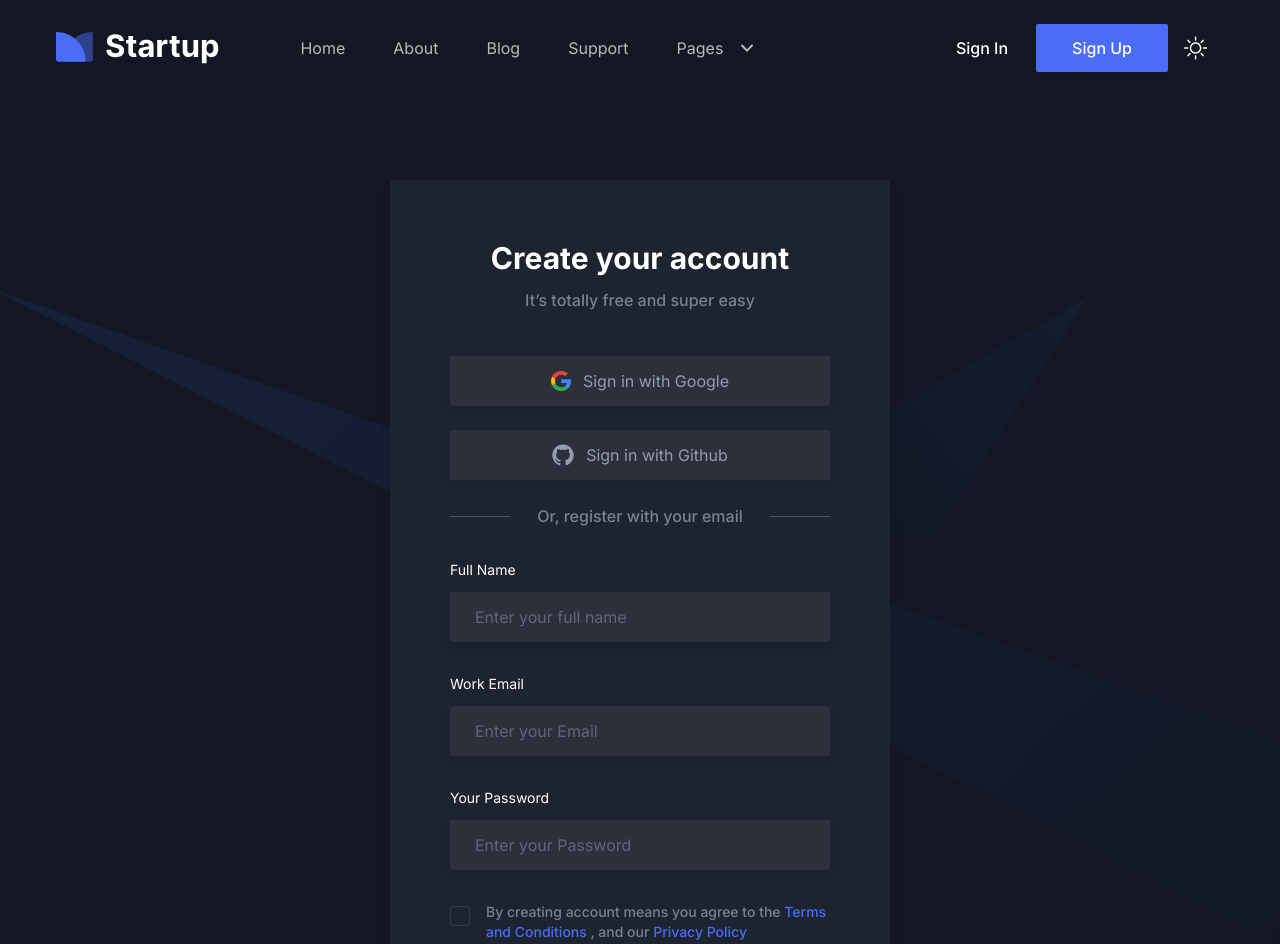
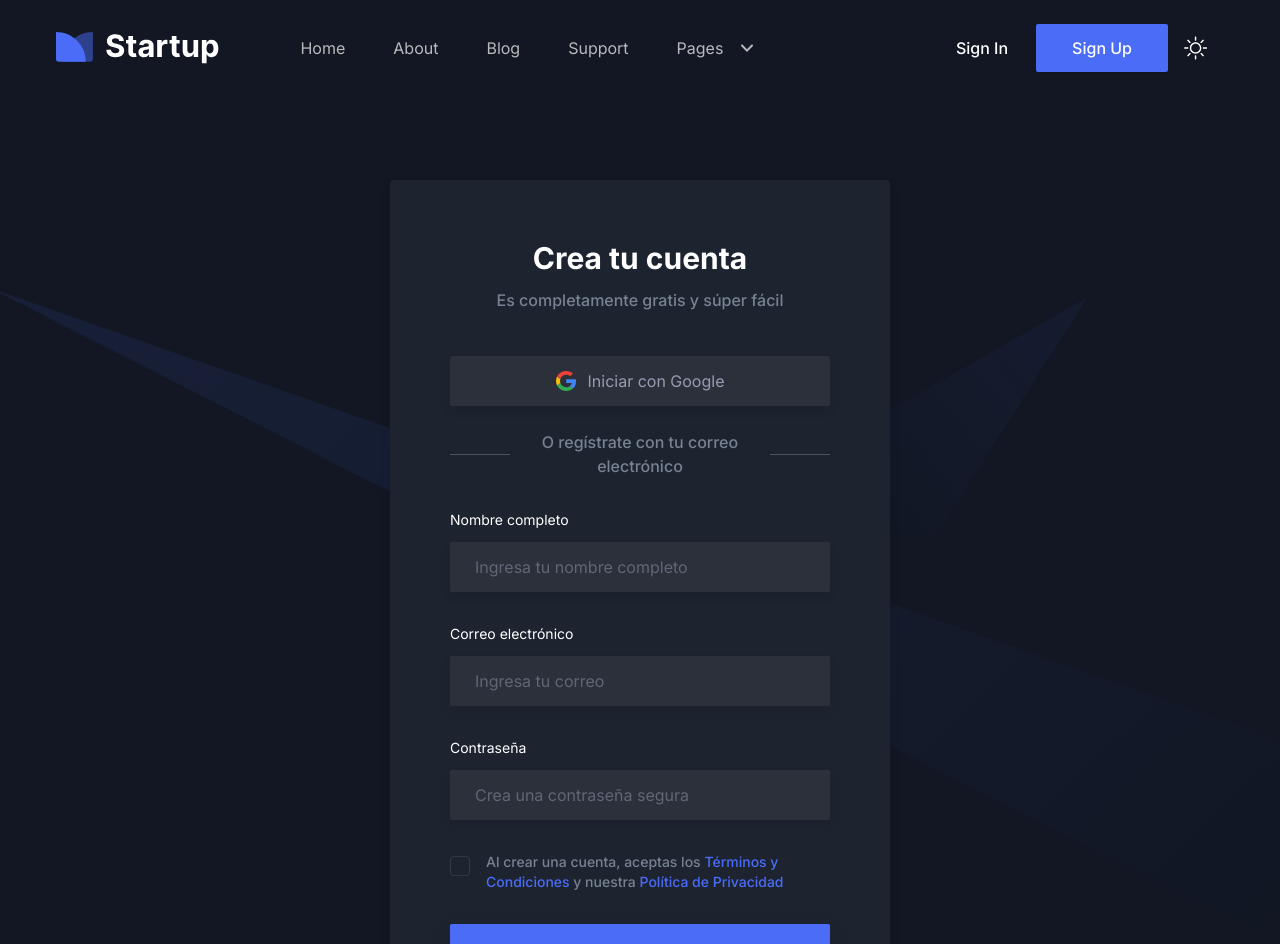
Before and after one commit to agus022/frontend_aliairways, a Next.js app: page /signup in a window 1280 px wide. Shown: the top 944 px of the page. Built offline with nearby package versions, Linux system fonts and the light colour scheme.

Commit message:
translate Sign Up page text to Spanish

```diff
--- a/src/app/signin/page.tsx
+++ b/src/app/signin/page.tsx
@@ -77,7 +77,7 @@ const SigninPage = () => {
                     <input
                       type="email"
                       name="email"
-                      placeholder="Enter your Email"
+                      placeholder="Ingresa tu correo electrónico"
                       className="border-stroke dark:text-body-color-dark dark:shadow-two text-body-color focus:border-primary dark:focus:border-primary w-full rounded-xs border bg-[#f8f8f8] px-6 py-3 text-base outline-hidden transition-all duration-300 dark:border-transparent dark:bg-[#2C303B] dark:focus:shadow-none"
                     />
                   </div>
@@ -91,7 +91,7 @@ const SigninPage = () => {
                     <input
                       type="password"
                       name="password"
-                      placeholder="Enter your Password"
+                      placeholder="Ingresa tu contraseña"
                       className="border-stroke dark:text-body-color-dark dark:shadow-two text-body-color focus:border-primary dark:focus:border-primary w-full rounded-xs border bg-[#f8f8f8] px-6 py-3 text-base outline-hidden transition-all duration-300 dark:border-transparent dark:bg-[#2C303B] dark:focus:shadow-none"
                     />
                   </div>
--- a/src/app/signup/page.tsx
+++ b/src/app/signup/page.tsx
@@ -3,9 +3,9 @@ import Link from "next/link";
 import { Metadata } from "next";
 
 export const metadata: Metadata = {
-  title: "Sign Up Page | Free Next.js Template for Startup and SaaS",
-  description: "This is Sign Up Page for Startup Nextjs Template",
-  // other metadata
+  title: "Página de Registro | Plantilla gratuita de Next.js para Startups y SaaS",
+  description: "Esta es la página de registro para la plantilla Startup Next.js",
+  // otros metadatos
 };
 
 const SignupPage = () => {
@@ -17,10 +17,10 @@ const SignupPage = () => {
             <div className="w-full px-4">
               <div className="shadow-three dark:bg-dark mx-auto max-w-[500px] rounded-sm bg-white px-6 py-10 sm:p-[60px]">
                 <h3 className="mb-3 text-center text-2xl font-bold text-black sm:text-3xl dark:text-white">
-                  Create your account
+                Crea tu cuenta
                 </h3>
                 <p className="text-body-color mb-11 text-center text-base font-medium">
-                  It’s totally free and super easy
+                Es completamente gratis y súper fácil
                 </p>
                 <button className="border-stroke dark:text-body-color-dark dark:shadow-two text-body-color hover:border-primary hover:bg-primary/5 hover:text-primary dark:hover:border-primary dark:hover:bg-primary/5 dark:hover:text-primary mb-6 flex w-full items-center justify-center rounded-xs border bg-[#f8f8f8] px-6 py-3 text-base outline-hidden transition-all duration-300 dark:border-transparent dark:bg-[#2C303B] dark:hover:shadow-none">
                   <span className="mr-3">
@@ -56,27 +56,13 @@ const SignupPage = () => {
                       </defs>
                     </svg>
                   </span>
-                  Sign in with Google
+                  Iniciar con Google
                 </button>
 
-                <button className="border-stroke dark:text-body-color-dark dark:shadow-two text-body-color hover:border-primary hover:bg-primary/5 hover:text-primary dark:hover:border-primary dark:hover:bg-primary/5 dark:hover:text-primary mb-6 flex w-full items-center justify-center rounded-xs border bg-[#f8f8f8] px-6 py-3 text-base outline-hidden transition-all duration-300 dark:border-transparent dark:bg-[#2C303B] dark:hover:shadow-none">
-                  <span className="mr-3">
-                    <svg
-                      fill="currentColor"
-                      width="22"
-                      height="22"
-                      viewBox="0 0 64 64"
-                      xmlns="http://www.w3.org/2000/svg"
-                    >
-                      <path d="M32 1.7998C15 1.7998 1 15.5998 1 32.7998C1 46.3998 9.9 57.9998 22.3 62.1998C23.9 62.4998 24.4 61.4998 24.4 60.7998C24.4 60.0998 24.4 58.0998 24.3 55.3998C15.7 57.3998 13.9 51.1998 13.9 51.1998C12.5 47.6998 10.4 46.6998 10.4 46.6998C7.6 44.6998 10.5 44.6998 10.5 44.6998C13.6 44.7998 15.3 47.8998 15.3 47.8998C18 52.6998 22.6 51.2998 24.3 50.3998C24.6 48.3998 25.4 46.9998 26.3 46.1998C19.5 45.4998 12.2 42.7998 12.2 30.9998C12.2 27.5998 13.5 24.8998 15.4 22.7998C15.1 22.0998 14 18.8998 15.7 14.5998C15.7 14.5998 18.4 13.7998 24.3 17.7998C26.8 17.0998 29.4 16.6998 32.1 16.6998C34.8 16.6998 37.5 16.9998 39.9 17.7998C45.8 13.8998 48.4 14.5998 48.4 14.5998C50.1 18.7998 49.1 22.0998 48.7 22.7998C50.7 24.8998 51.9 27.6998 51.9 30.9998C51.9 42.7998 44.6 45.4998 37.8 46.1998C38.9 47.1998 39.9 49.1998 39.9 51.9998C39.9 56.1998 39.8 59.4998 39.8 60.4998C39.8 61.2998 40.4 62.1998 41.9 61.8998C54.1 57.7998 63 46.2998 63 32.5998C62.9 15.5998 49 1.7998 32 1.7998Z" />
-                    </svg>
-                  </span>
-                  Sign in with Github
-                </button>
                 <div className="mb-8 flex items-center justify-center">
                   <span className="bg-body-color/50 hidden h-[1px] w-full max-w-[60px] sm:block"></span>
                   <p className="text-body-color w-full px-5 text-center text-base font-medium">
-                    Or, register with your email
+                  O regístrate con tu correo electrónico
                   </p>
                   <span className="bg-body-color/50 hidden h-[1px] w-full max-w-[60px] sm:block"></span>
                 </div>
@@ -87,12 +73,12 @@ const SignupPage = () => {
                       className="text-dark mb-3 block text-sm dark:text-white"
                     >
                       {" "}
-                      Full Name{" "}
+                      Nombre completo{" "}
                     </label>
                     <input
                       type="text"
                       name="name"
-                      placeholder="Enter your full name"
+                      placeholder="Ingresa tu nombre completo"
                       className="border-stroke dark:text-body-color-dark dark:shadow-two text-body-color focus:border-primary dark:focus:border-primary w-full rounded-xs border bg-[#f8f8f8] px-6 py-3 text-base outline-hidden transition-all duration-300 dark:border-transparent dark:bg-[#2C303B] dark:focus:shadow-none"
                     />
                   </div>
@@ -102,12 +88,12 @@ const SignupPage = () => {
                       className="text-dark mb-3 block text-sm dark:text-white"
                     >
                       {" "}
-                      Work Email{" "}
+                      Correo electrónico{" "}
                     </label>
                     <input
                       type="email"
                       name="email"
-                      placeholder="Enter your Email"
+                      placeholder="Ingresa tu correo"
                       className="border-stroke dark:text-body-color-dark dark:shadow-two text-body-color focus:border-primary dark:focus:border-primary w-full rounded-xs border bg-[#f8f8f8] px-6 py-3 text-base outline-hidden transition-all duration-300 dark:border-transparent dark:bg-[#2C303B] dark:focus:shadow-none"
                     />
                   </div>
@@ -117,12 +103,12 @@ const SignupPage = () => {
                       className="text-dark mb-3 block text-sm dark:text-white"
                     >
                       {" "}
-                      Your Password{" "}
+                      Contraseña{" "}
                     </label>
                     <input
                       type="password"
                       name="password"
-                      placeholder="Enter your Password"
+                      placeholder="Crea una contraseña segura"
                       className="border-stroke dark:text-body-color-dark dark:shadow-two text-body-color focus:border-primary dark:focus:border-primary w-full rounded-xs border bg-[#f8f8f8] px-6 py-3 text-base outline-hidden transition-all duration-300 dark:border-transparent dark:bg-[#2C303B] dark:focus:shadow-none"
                     />
                   </div>
@@ -157,29 +143,29 @@ const SignupPage = () => {
                         </div>
                       </div>
                       <span>
-                        By creating account means you agree to the
+                        Al crear una cuenta, aceptas los
                         <a href="#0" className="text-primary hover:underline">
                           {" "}
-                          Terms and Conditions{" "}
+                          Términos y Condiciones{" "}
                         </a>
-                        , and our
+                        y nuestra
                         <a href="#0" className="text-primary hover:underline">
                           {" "}
-                          Privacy Policy{" "}
+                        Política de Privacidad{" "}
                         </a>
                       </span>
                     </label>
                   </div>
                   <div className="mb-6">
                     <button className="shadow-submit dark:shadow-submit-dark bg-primary hover:bg-primary/90 flex w-full items-center justify-center rounded-xs px-9 py-4 text-base font-medium text-white duration-300">
-                      Sign up
+                    Registrarse
                     </button>
                   </div>
                 </form>
                 <p className="text-body-color text-center text-base font-medium">
-                  Already using Startup?{" "}
+                ¿Ya tienes cuenta?{" "}
                   <Link href="/signin" className="text-primary hover:underline">
-                    Sign in
+                  Inicia sesión
                   </Link>
                 </p>
               </div>
```
